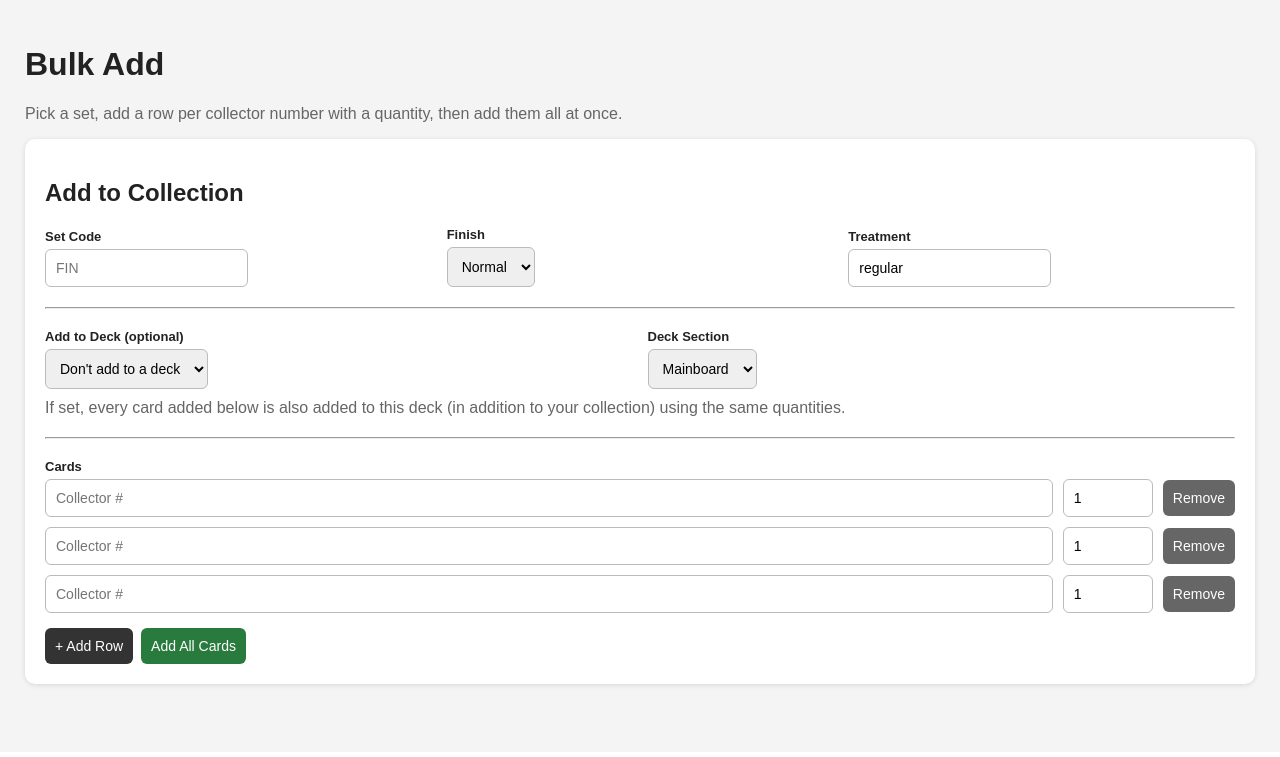
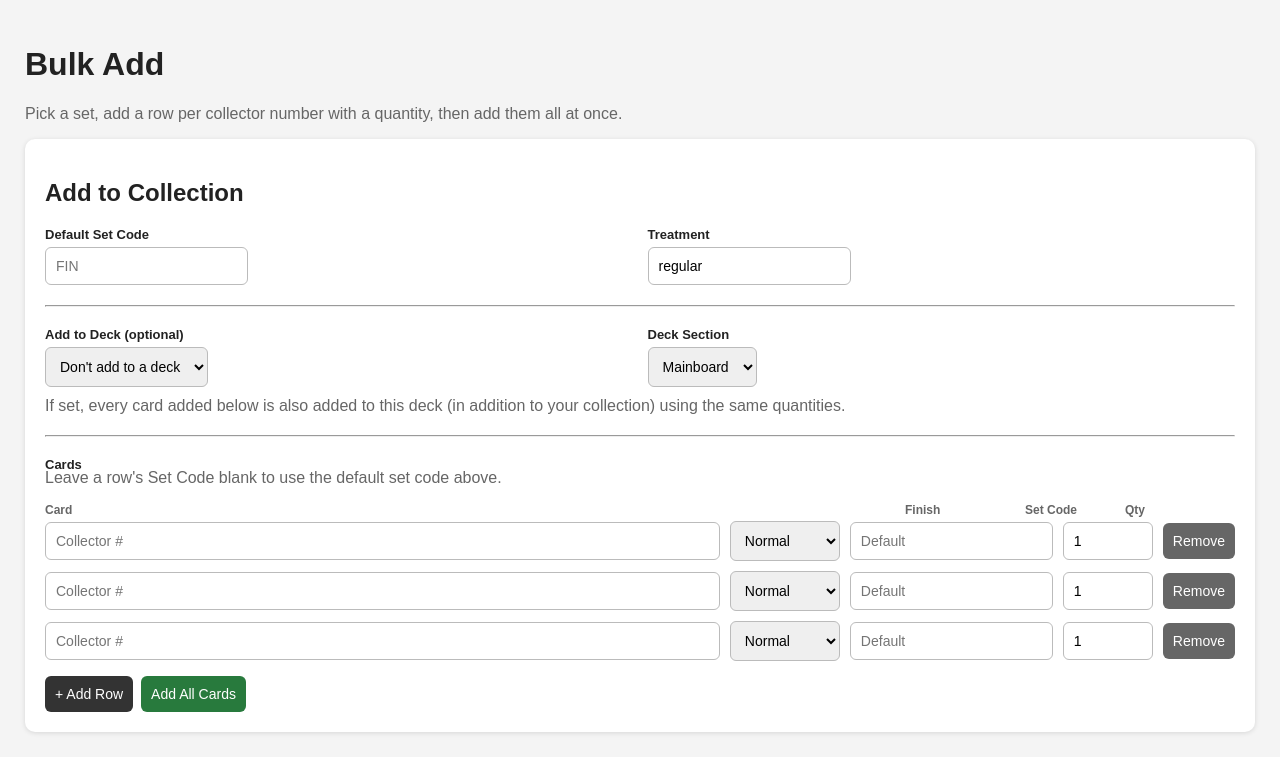
Before and after one commit to emhenry8/mtg-tracker, a FastAPI app: page /bulk-add in a window 1280 px wide. Shown: the part 48-805 px from the top of the page. Before the commit the page ends 737 px from the top, so only its background shows below. Run offline with FastAPI, Linux system fonts and the light colour scheme.

Commit message:
Add per-row finish and set-code overrides to bulk add
Lets a single bulk-add batch cover a pack with mixed sets (e.g. SOS/SOA
printings) and occasional foils, instead of requiring one finish/set
per submission.

Co-Authored-By: Claude Sonnet 5 <noreply@anthropic.com>

```diff
--- a/app/main.py
+++ b/app/main.py
@@ -499,11 +499,13 @@ def bulk_add(
 
     set_code: str = Form(...),
 
-    finish: str = Form(...),
-
     treatment: str = Form(...),
 
     collector_number: List[str] = Form(default=[]),
+
+    row_finish: List[str] = Form(default=[]),
+
+    row_set_code: List[str] = Form(default=[]),
 
     quantity: List[str] = Form(default=[]),
 
@@ -537,9 +539,11 @@ def bulk_add(
 
     results = []
 
-    for number, qty_raw in zip(
+    for number, qty_raw, row_finish_val, row_set_code_val in zip(
         collector_number,
         quantity,
+        row_finish,
+        row_set_code,
     ):
 
         number = number.strip()
@@ -547,6 +551,17 @@ def bulk_add(
         if not number:
 
             continue
+
+
+        effective_set_code = (
+            row_set_code_val.strip()
+            or set_code
+        ).upper().strip()
+
+        effective_finish = (
+            row_finish_val.strip().lower()
+            or "normal"
+        )
 
 
         try:
@@ -560,6 +575,8 @@ def bulk_add(
 
             results.append({
                 "collector_number": number,
+                "set_code": effective_set_code,
+                "finish": effective_finish,
                 "success": False,
                 "message": "Quantity must be a number",
             })
@@ -569,16 +586,16 @@ def bulk_add(
 
         success, message = add_card_to_collection(
             db,
-            set_code,
+            effective_set_code,
             number,
-            finish,
+            effective_finish,
             treatment,
             qty,
         )
 
         if success and deck:
 
-            card = get_or_create_card(db, set_code, number)
+            card = get_or_create_card(db, effective_set_code, number)
 
             add_card_quantity_to_deck(
                 db,
@@ -592,6 +609,8 @@ def bulk_add(
 
         results.append({
             "collector_number": number,
+            "set_code": effective_set_code,
+            "finish": effective_finish,
             "quantity": qty,
             "success": success,
             "message": message,
@@ -611,7 +630,6 @@ def bulk_add(
             "results": results,
             "decks": decks,
             "last_set_code": set_code.upper().strip(),
-            "last_finish": finish,
             "last_treatment": treatment,
             "deck_link": deck,
         },
--- a/app/templates/base.html
+++ b/app/templates/base.html
@@ -290,8 +290,35 @@
             flex: 2;
         }
 
+        .bulk-row select {
+            flex: 0 0 110px;
+        }
+
+        .bulk-row input.row-set-code {
+            flex: 0 0 90px;
+        }
+
         .bulk-row input[type="number"] {
             width: 90px;
+        }
+
+        .bulk-row-header {
+            font-size: 12px;
+            font-weight: bold;
+            color: #666;
+            margin-bottom: 4px;
+        }
+
+        .bulk-row-header span:first-child {
+            flex: 2;
+        }
+
+        .bulk-row-header span.row-set-code {
+            flex: 0 0 90px;
+        }
+
+        .bulk-row-header span:not(:first-child):not(.row-set-code) {
+            flex: 0 0 110px;
         }
 
         .bulk-result {
--- a/app/templates/bulk_add.html
+++ b/app/templates/bulk_add.html
@@ -28,7 +28,10 @@
     <div class="bulk-result">
 
         <span class="badge">
-            #{{ result.collector_number }}
+            {{ result.set_code }} #{{ result.collector_number }}
+            {% if result.finish and result.finish != "normal" %}
+            · {{ result.finish|capitalize }}
+            {% endif %}
         </span>
 
         {% if result.success %}
@@ -71,7 +74,7 @@
 
             <div>
                 <label>
-                    Set Code
+                    Default Set Code
                 </label>
 
                 <input
@@ -81,43 +84,6 @@
                     value="{{ last_set_code or '' }}"
                     required
                 >
-            </div>
-
-            <div>
-                <label>
-                    Finish
-                </label>
-
-                <select name="finish">
-
-                    <option
-                        value="normal"
-                        {% if last_finish == "normal" or not last_finish %}
-                            selected
-                        {% endif %}
-                    >
-                        Normal
-                    </option>
-
-                    <option
-                        value="foil"
-                        {% if last_finish == "foil" %}
-                            selected
-                        {% endif %}
-                    >
-                        Foil
-                    </option>
-
-                    <option
-                        value="etched"
-                        {% if last_finish == "etched" %}
-                            selected
-                        {% endif %}
-                    >
-                        Etched
-                    </option>
-
-                </select>
             </div>
 
             <div>
@@ -209,6 +175,17 @@
             Cards
         </label>
 
+        <p class="muted" style="margin-top: -8px;">
+            Leave a row's Set Code blank to use the default set code above.
+        </p>
+
+        <div class="bulk-row bulk-row-header">
+            <span>Card</span>
+            <span>Finish</span>
+            <span class="row-set-code">Set Code</span>
+            <span>Qty</span>
+        </div>
+
         <div id="bulk-rows">
 
             <div class="bulk-row">
@@ -217,6 +194,17 @@
                     name="collector_number"
                     placeholder="Collector #"
                     required
+                >
+                <select name="row_finish">
+                    <option value="normal" selected>Normal</option>
+                    <option value="foil">Foil</option>
+                    <option value="etched">Etched</option>
+                </select>
+                <input
+                    type="text"
+                    name="row_set_code"
+                    class="row-set-code"
+                    placeholder="Default"
                 >
                 <input
                     type="number"
@@ -240,6 +228,17 @@
                     name="collector_number"
                     placeholder="Collector #"
                 >
+                <select name="row_finish">
+                    <option value="normal" selected>Normal</option>
+                    <option value="foil">Foil</option>
+                    <option value="etched">Etched</option>
+                </select>
+                <input
+                    type="text"
+                    name="row_set_code"
+                    class="row-set-code"
+                    placeholder="Default"
+                >
                 <input
                     type="number"
                     name="quantity"
@@ -260,6 +259,17 @@
                     type="text"
                     name="collector_number"
                     placeholder="Collector #"
+                >
+                <select name="row_finish">
+                    <option value="normal" selected>Normal</option>
+                    <option value="foil">Foil</option>
+                    <option value="etched">Etched</option>
+                </select>
+                <input
+                    type="text"
+                    name="row_set_code"
+                    class="row-set-code"
+                    placeholder="Default"
                 >
                 <input
                     type="number"
@@ -321,6 +331,12 @@
 
         row.innerHTML = `
             <input type="text" name="collector_number" placeholder="Collector #">
+            <select name="row_finish">
+                <option value="normal" selected>Normal</option>
+                <option value="foil">Foil</option>
+                <option value="etched">Etched</option>
+            </select>
+            <input type="text" name="row_set_code" class="row-set-code" placeholder="Default">
             <input type="number" name="quantity" min="1" value="1">
             <button type="button" class="secondary" onclick="this.closest('.bulk-row').remove()">Remove</button>
         `;
```
